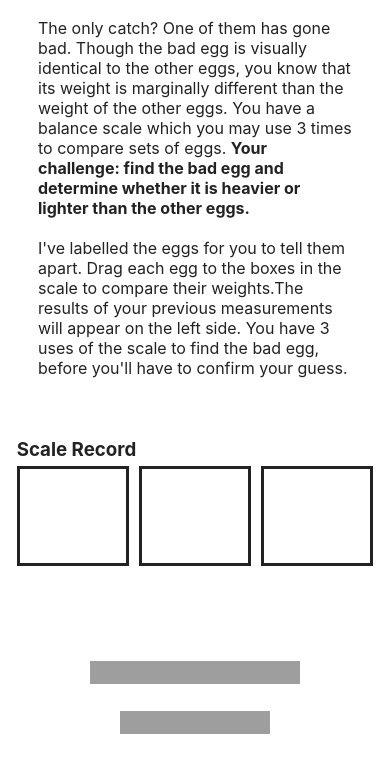
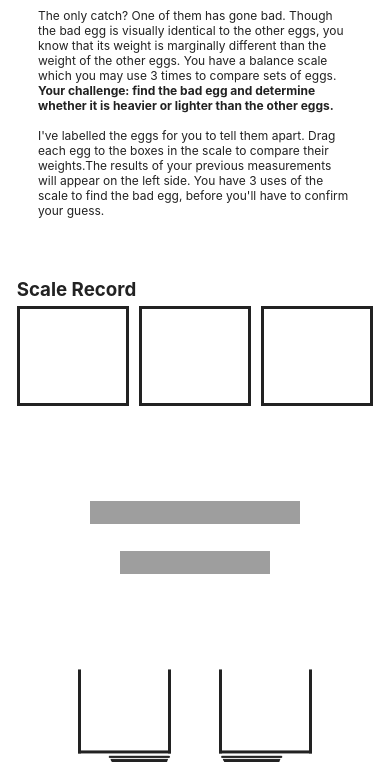
Before and after one commit to chloe-de-campos/the-egg-problem, a website: page index.html in a window 390 px wide. Shown: the part 82-844 px from the top of the page. Drawn offline with nearby package versions, Linux system fonts and the light colour scheme; grey boxes are pictures that could not be loaded.

Commit message:
css tweak

```diff
--- a/style.css
+++ b/style.css
@@ -83,6 +83,11 @@
 
   #introbar{
     padding: 60px 20px 20px 20px !important;
+  }
+
+  .panel{
+    max-height: 600px;
+    font-size: 12px;
   }
 }
 
```
